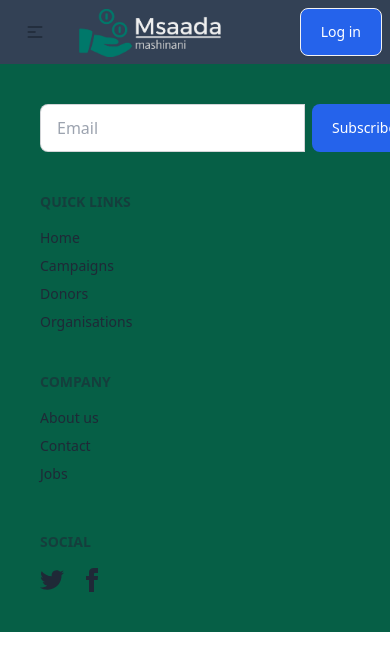
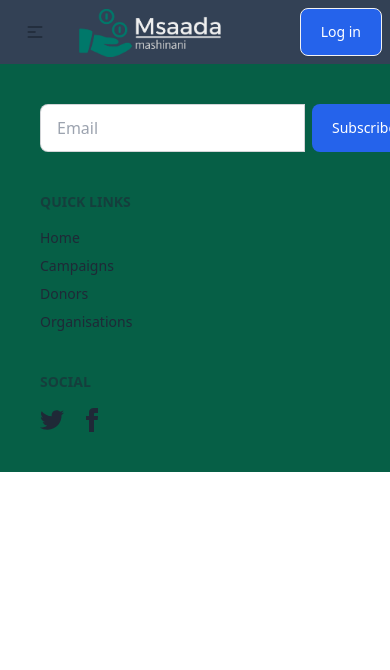
Before and after one commit to MuchokiDavid/Msaadafund-Frontend, a React (Create React App) app: page / in a window 390 px wide. Shown: the top 670 px of the page. Built offline with nearby package versions, Linux system fonts and the light colour scheme.

Commit message:
Update mobile view

```diff
--- a/src/components/reusables/Footer.jsx
+++ b/src/components/reusables/Footer.jsx
@@ -15,13 +15,15 @@ function Footer() {
             <a className="link link-hover">Donors</a>
             <a className="link link-hover">Organisations</a>
         </nav>
-        <nav className=''>
-            <h6 className="footer-title">Company</h6>
-            <a className="link link-hover">About us</a>
-            <a className="link link-hover">Contact</a>
-            <a className="link link-hover">Jobs</a>
-            <a className="link link-hover"></a>
-        </nav>
+        <div className='hidden md:flex'>
+            <nav>
+                <h6 className="footer-title">Company</h6>
+                <a className="link link-hover">About us</a><br/>
+                <a className="link link-hover">Contact</a><br/>
+                <a className="link link-hover">Jobs</a><br/>
+            </nav>
+        </div>
+
         <nav>
             <h6 className="footer-title">Social</h6>
             <div className="grid grid-flow-col gap-4">
```
